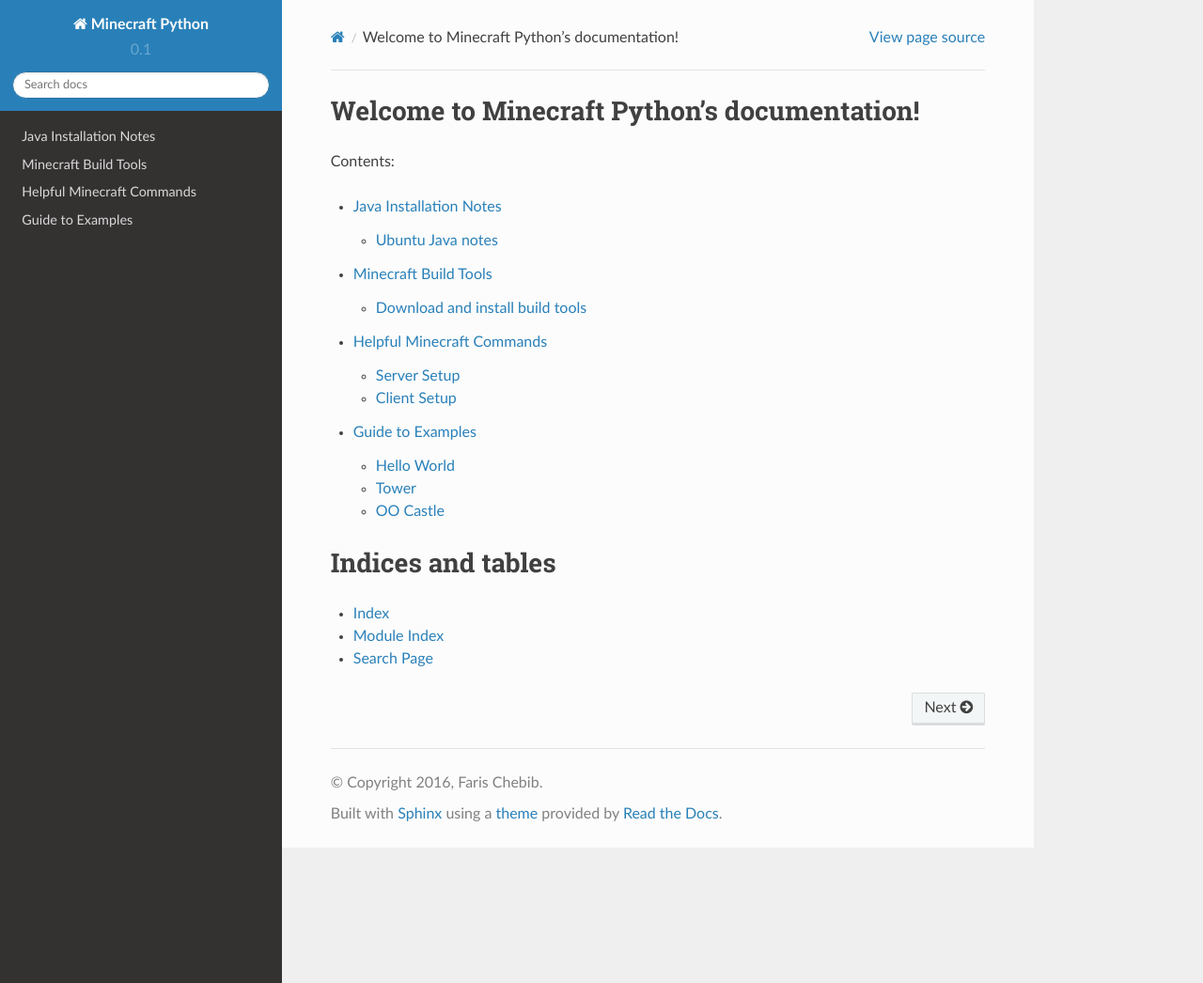
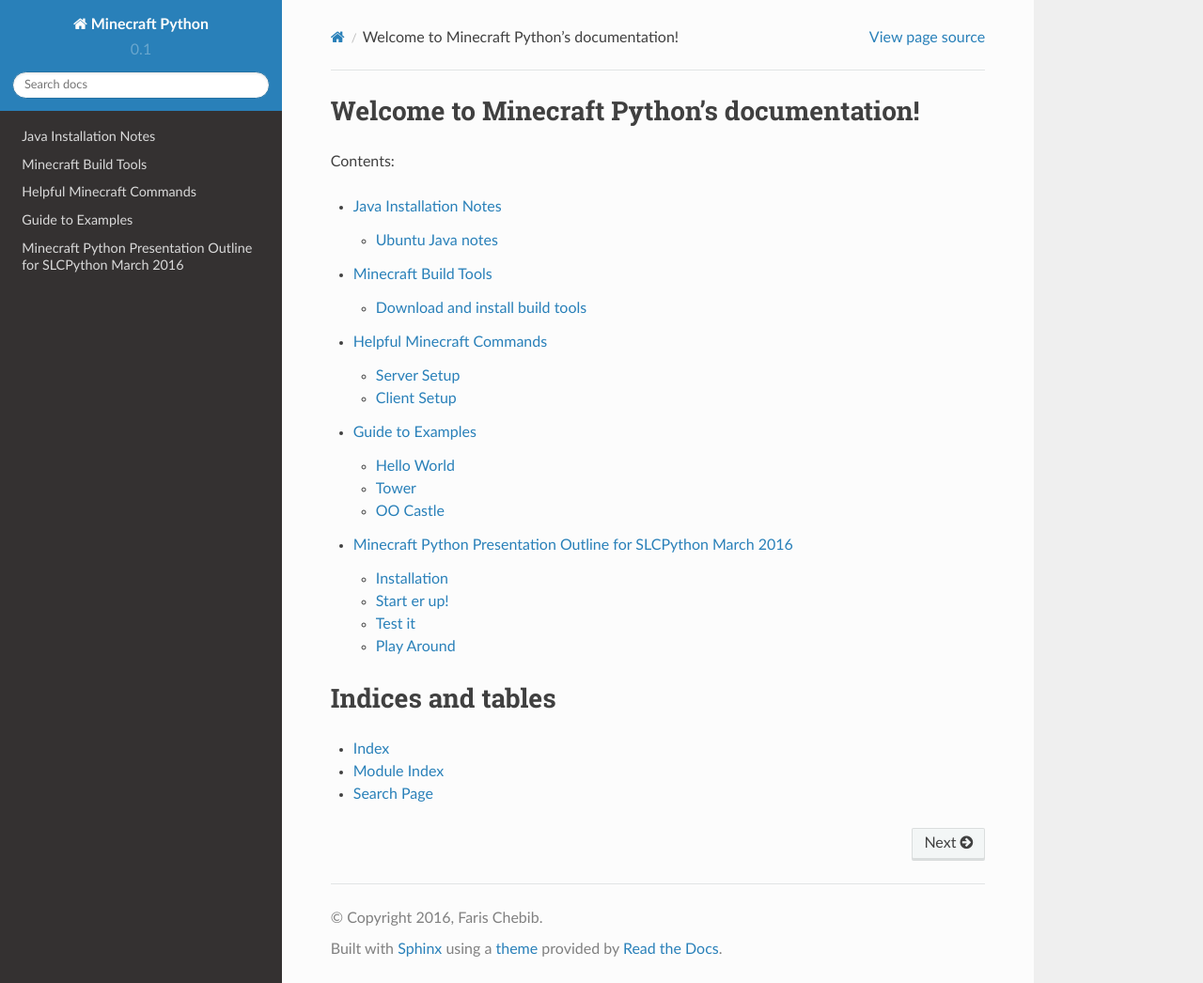
Before and after one commit to octaflop/mcpy, a Sphinx documentation site: the page built from docs/index.rst, in a window 1280 px wide and 1046 px high. Shown: the whole window at 94% size. Built offline with Sphinx 7.4.7 and the Read the Docs theme 2.0.0, drawn with Linux system fonts in a browser that asks for light colours; some of the changed lines change nothing that is shown.

Commit message:
initial presentation notes

```diff
--- a/docs/index.rst
+++ b/docs/index.rst
@@ -15,6 +15,7 @@
    mc_buildtools
    minecraft_commands
    examples
+   presentation_outline
 
 
 
--- /dev/null
+++ b/docs/presentation_outline.rst
@@ -0,0 +1,35 @@
+Minecraft Python Presentation Outline for SLCPython March 2016
+==============================================================
+
+Installation
+------------
+
+Ensure you've created a virtualenv and installed the requirements.
+
+* :doc:`java_installation`
+* :doc:`mc_buildtools`
+
+Start er up!
+------------
+
+* Start your server: ``inv start_server``
+* Start your client: ``java -jar Minecraft.jar``
+
+In the client, connect to multiplayer, and connect to the server ip: ``127.0.0.1``
+
+Test it
+-------
+
+Run ``python examples/hello_world.py``
+
+Play Around
+-----------
+
+Run ``ipython`` and import the minecraft api:
+
+.. code-block:: python
+
+  from mcpi.minecraft import Minecraft; mc = Minecraft.create()
+
+``ipython`` is awesome because you can start writing some code, and then hit
+tab to see what functions are available in that module. You can also use ``help(<module>)`` to see more details about the module (Use ``q`` to quit).
```
